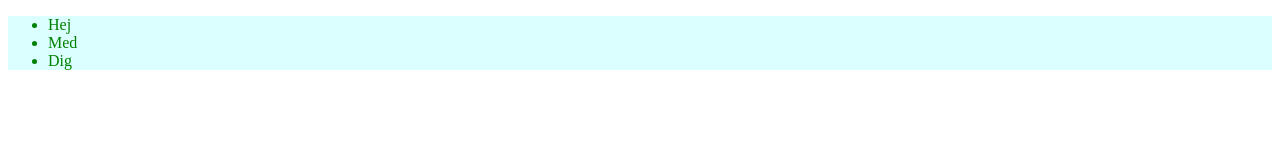
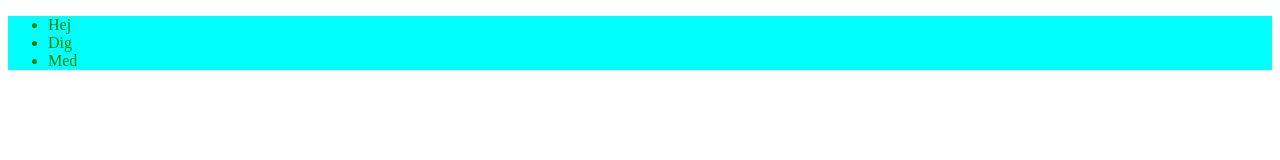
Before and after one commit to magn5310/git-test2, a plain HTML site: page index.html in a window 1280 px wide. Drawn offline with Linux system fonts and the light colour scheme.

Commit message:
swap lines

```diff
--- a/index.html
+++ b/index.html
@@ -11,8 +11,8 @@
     <nav>
       <ul>
         <li>Hej</li>
+        <li>Dig</li>
         <li>Med</li>
-        <li>Dig</li>
       </ul>
     </nav>
   </header>
--- a/style.css
+++ b/style.css
@@ -1,5 +1,5 @@
 nav {
-  background-color: rgba(0, 255, 255, 0.142);
+  background-color: aqua;
 }
 nav li {
   color: green;
```
